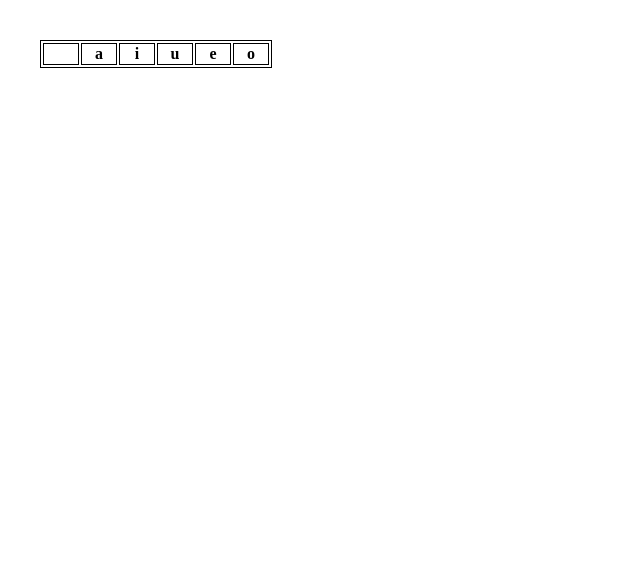
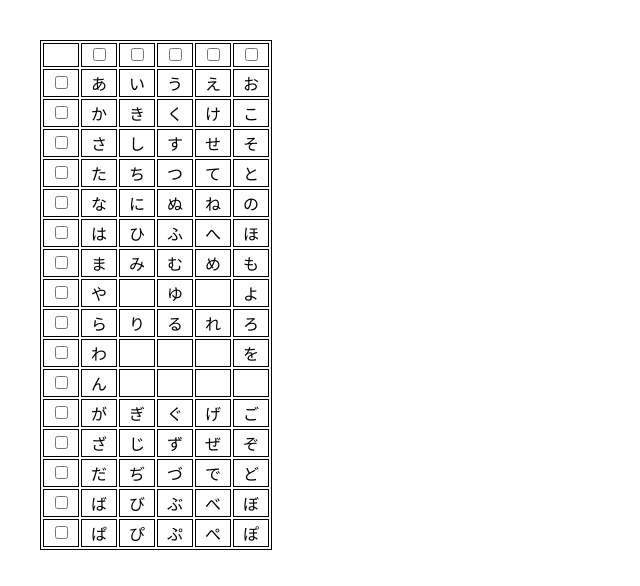
Before and after one commit to Wolfinbarger/kana-dojo, a React (Vite) app: page / in a window 1280 px wide. Shown: the top 586 px of the page, without its empty margins (0-640 px from the left). Built offline with nearby package versions, Linux system fonts and the light colour scheme.

Commit message:
added first table

```diff
--- a/src/App.jsx
+++ b/src/App.jsx
@@ -5,7 +5,7 @@ import Tables from "./components/Tables/Tables";
 
 function App() {
   const [data, setData] = useState(kana);
-  return <Tables data={data} />;
+  return <Tables {...data} />;
 }
 
 export default App;
--- a/src/components/Tables/Tables.jsx
+++ b/src/components/Tables/Tables.jsx
@@ -1,29 +1,54 @@
 import { v4 as uuidv4 } from "uuid";
-const Tables = ({ data }) => {
-  const { hiragana, katakana } = data;
+import { useState } from "react";
+const Tables = ({ hiragana, katakana }) => {
+  const regularHiragana = hiragana.regular;
 
-  const regularHiragana = Object.keys(hiragana).map((key) => {
-    if (key !== "combo") return String(key);
-  });
-  console.log(hiragana);
+  // for (let key in regularHiragana) {
+  //   console.log(key, regularHiragana[key]);
+  // }
+  const rowData = (e) => {
+    let tmpRowData = [
+      <td key={uuidv4()}>
+        <input type="checkbox" names={e} id={e} />
+      </td>,
+    ];
+    for (let i = 0; i < e.length; i++) {
+      console.log(e.length);
+      tmpRowData.push(<td>{e[i]}</td>);
+    }
+    return tmpRowData;
+  };
+
+  const rows = [];
+  for (let key in regularHiragana) {
+    rows.push(<tr>{rowData(regularHiragana[key])}</tr>);
+  }
 
   return (
     <section>
       <table>
         <tbody>
           <tr>
-            <th> </th>
-            <th>a</th>
-            <th>i</th>
-            <th>u</th>
-            <th>e</th>
-            <th>o</th>
+            <th></th>
+            <th>
+              <input type="checkbox" names="a" id="a" />
+            </th>
+            <th>
+              <input type="checkbox" names="i" id="i" />
+            </th>
+            <th>
+              <input type="checkbox" names="u" id="u" />
+            </th>
+            <th>
+              <input type="checkbox" names="e" id="e" />
+            </th>
+            <th>
+              <input type="checkbox" names="o" id="o" />
+            </th>
           </tr>
         </tbody>
+        {rows}
       </table>
-      {/* {regularHiragana.map((k) => {
-        return <p key={uuidv4()}>{k}</p>;
-      })} */}
     </section>
   );
 };
--- a/src/data.js
+++ b/src/data.js
@@ -11,7 +11,7 @@ export const kana = {
       y: ['や', null, 'ゆ', null, 'よ'],
       r: ['ら', 'り', 'る', 'れ', 'ろ'],
       w: ['わ', null, null, null, 'を'],
-      nn: ['ん'],
+      nn: ['ん', null, null, null, null],
       g: ['が', 'ぎ', 'ぐ', 'げ', 'ご'],
       z: ['ざ', 'じ', 'ず', 'ぜ', 'ぞ'],
       d: ['だ', 'ぢ', 'づ', 'で', 'ど'],
@@ -45,7 +45,7 @@ export const kana = {
       y: ['ヤ', null, 'ユ', null, 'ヨ'],
       r: ['ラ', 'リ', 'ル', 'レ', 'ロ'],
       w: ['ワ', null, null, null, 'ヲ'],
-      nn: ['ン'],
+      nn: ['ン', null, null, null, null],
       g: ['ガ', 'ギ', 'グ', 'ゲ', 'ゴ'],
       z: ['ザ', 'ジ', 'ズ', 'ゼ', 'ゾ'],
       d: ['ダ', 'ヂ', 'ヅ', 'デ', 'ド'],
```
